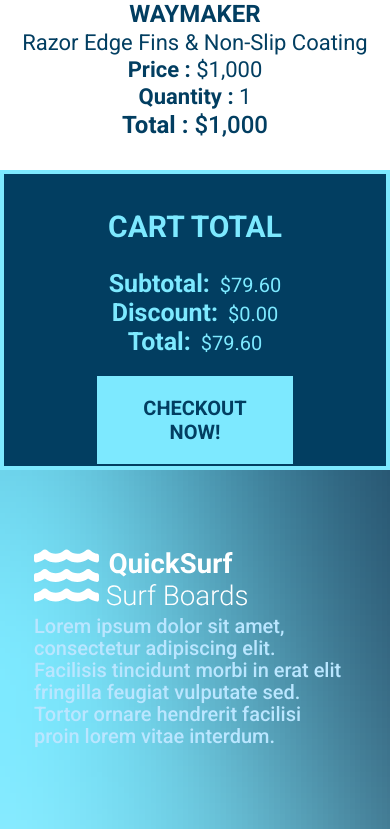
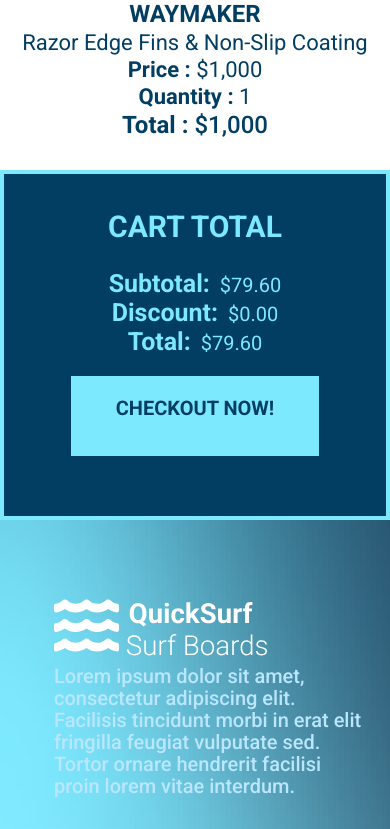
Before and after one commit to Zeviks/quicksurf, a Next.js app: page /cart in a window 390 px wide. Shown: the part 1168-1997 px from the top of the page. Built offline with nearby package versions, Linux system fonts and the light colour scheme; a web font is replaced by a local one.

Commit message:
Completed Site For Larger Devices.

```diff
--- a/styles/BoardCard.module.css
+++ b/styles/BoardCard.module.css
@@ -81,3 +81,11 @@
         margin: 1rem;
     }
 }
+
+@media screen and (max-width: 1279px) {
+    .container {
+        width: 19%;
+        height: fit-content;
+        margin: 1rem;
+    }
+}
--- a/styles/BoardList.module.css
+++ b/styles/BoardList.module.css
@@ -7,7 +7,8 @@
     background: url("/images/background.png");
     background-repeat: no-repeat;
     background-size: cover;
-    height: 105vh;
+    width: 100%;
+    height: fit-content;
 }
 .title,
 .desc {
@@ -58,3 +59,11 @@
        font-size: 5rem;
     }
 }
+
+@media screen and (max-width: 1279px) {
+    .container {
+        width: 100%;
+        height: fit-content;
+    }
+
+}
--- a/styles/Featured.module.css
+++ b/styles/Featured.module.css
@@ -191,3 +191,20 @@
         margin-top: 1rem;
     }
 }
+
+@media screen and (max-width: 1279px) {
+    .container {
+        height: 100vh;
+    }
+        .highlightTitle {
+            top: -7rem;
+            left: -7rem;
+        }
+        .heroHeading {
+        font-size: 10rem;
+        }
+        .imgContainer {
+            width: 50rem;
+            height: 50rem;
+        }
+}
--- a/styles/Footer.module.css
+++ b/styles/Footer.module.css
@@ -154,3 +154,26 @@
         color: #bae6ff;
     }
 }
+
+@media screen and (max-width: 1279px) {
+    .container {
+        padding-top: 7rem;
+    }
+    .footerContent {
+        margin: 0;
+        display: flex;
+        justify-content: center;
+        align-items: center;
+    }
+    .footerList {
+        padding: 0 4rem;
+    }
+    .branding p {
+        font-size: 2rem;
+        line-height: 2.2rem;
+        color: #bae6ff;
+    }
+    .branding {
+        margin-left: 4rem;
+    }
+}
--- a/styles/Navbar.module.css
+++ b/styles/Navbar.module.css
@@ -108,3 +108,9 @@
         display: none;
     }
 }
+
+@media screen and (max-width: 1279px) {
+    .phone {
+        font-size: 1.4rem;
+    }
+}
--- a/styles/Product.module.css
+++ b/styles/Product.module.css
@@ -152,3 +152,9 @@
         padding: 1.8rem 10rem;
     }
 }
+
+@media screen and (max-width: 1279px) {
+    .sizes {
+        width: 60%;
+    }
+}
--- a/styles/Testimonials.module.css
+++ b/styles/Testimonials.module.css
@@ -175,3 +175,15 @@
         line-height: 7rem;
     }
 }
+
+@media screen and (max-width: 1279px) {
+    .container {
+        padding: 1rem 4rem 0 7rem;
+    }
+    .title {
+        margin-right: 8rem;
+    }
+    .personImg {
+        display: none;
+    }
+}
--- a/styles/cart.module.css
+++ b/styles/cart.module.css
@@ -177,3 +177,15 @@
         font-weight: 600;
     }
 }
+
+@media screen and (max-width: 1279px) {
+    .totalContainer {
+        max-height: 35rem;
+    }
+    .table {
+      width: 95%;
+    }
+    .checkoutBtn {
+        width: 95%;
+    }
+}
```
